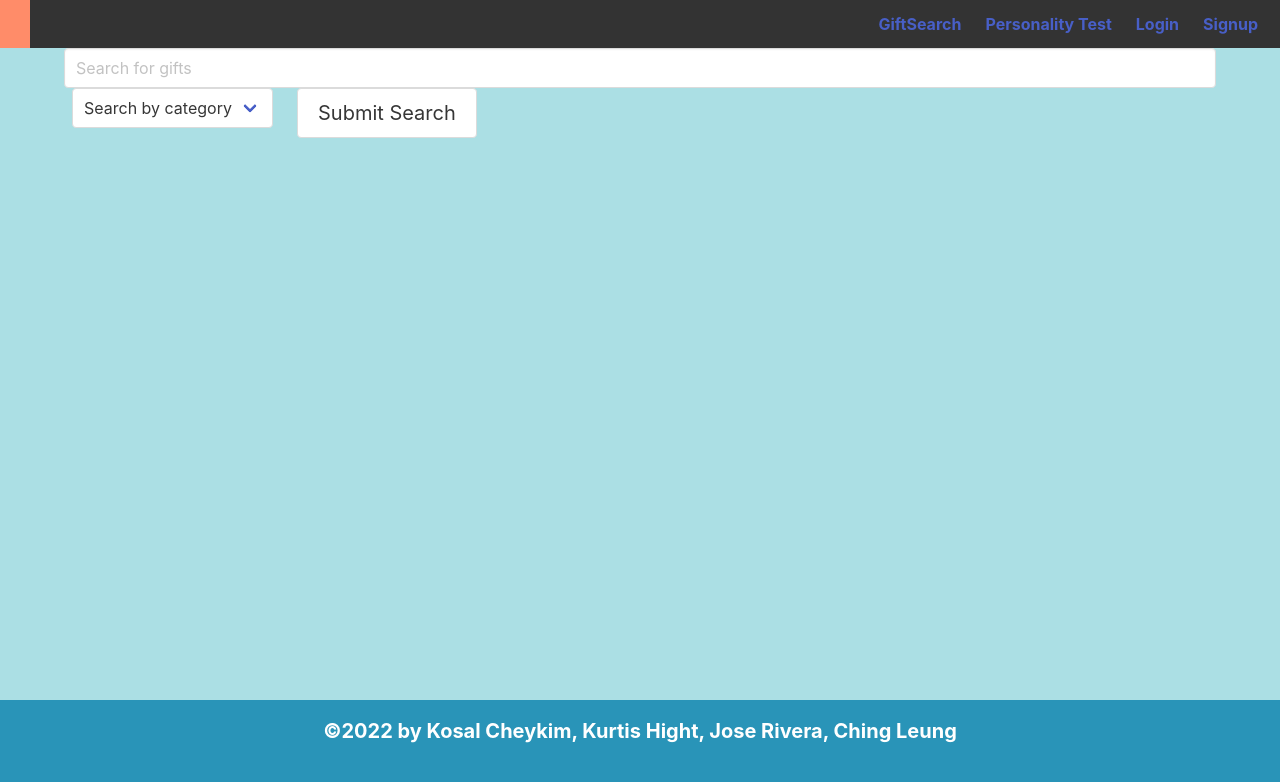
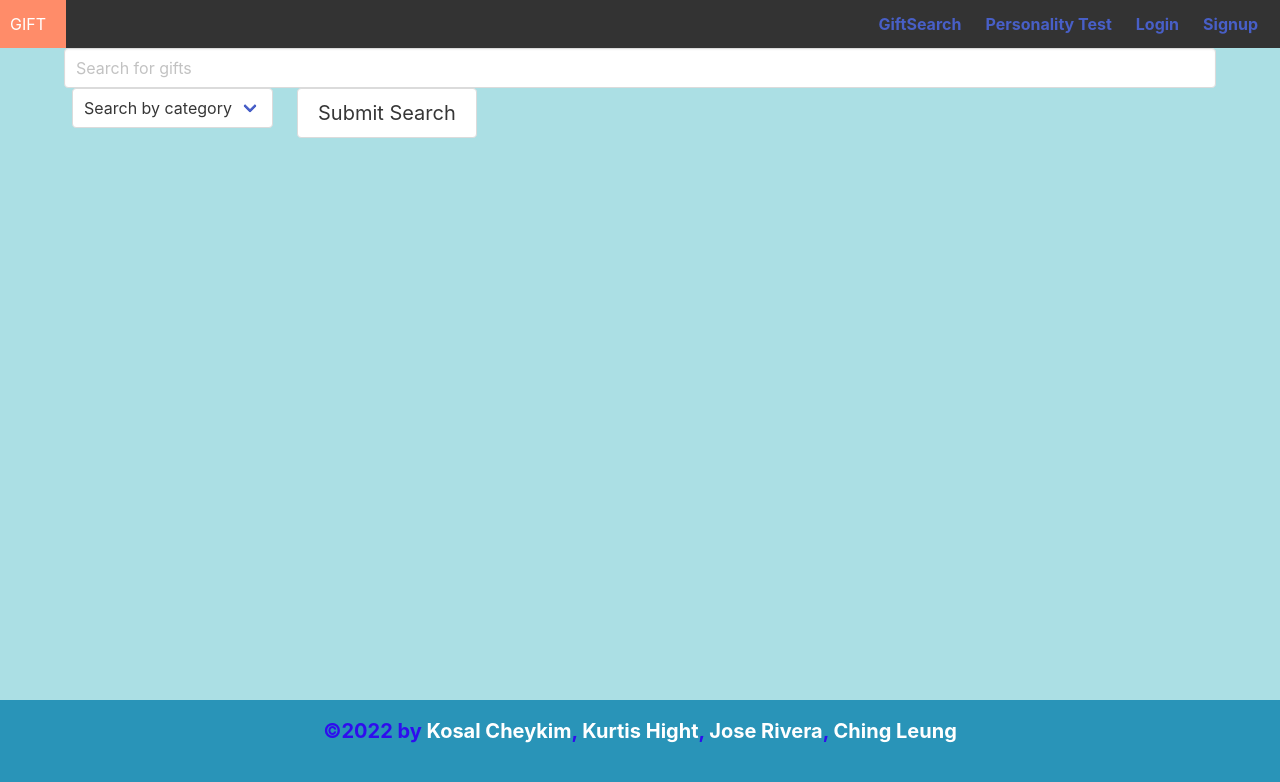
Before and after one commit to jrera1796/GIFT, a React (Create React App) app in the folder client/: page /search in a window 1280 px wide. Shown: the top 782 px of the page. Built offline with nearby package versions, Linux system fonts and the light colour scheme.

Commit message:
modified css classes and footer

```diff
--- a/client/src/components/Header/index.js
+++ b/client/src/components/Header/index.js
@@ -12,7 +12,7 @@ const Header = () => {
 	return (
 		<header>
 			<nav className="topnav">
-				<a className="active" href="/">
+				<a className="active" href="/"> GIFT
 					{' '}
 				</a>
 				{Auth.loggedIn() ? (
--- a/client/src/index.css
+++ b/client/src/index.css
@@ -102,6 +102,9 @@ footer{
   text-align: center;
 }
 
+.container{
+  color: rgb(47, 13, 238);
+}
 
 /* Search grid */
 .card-grid{
```
